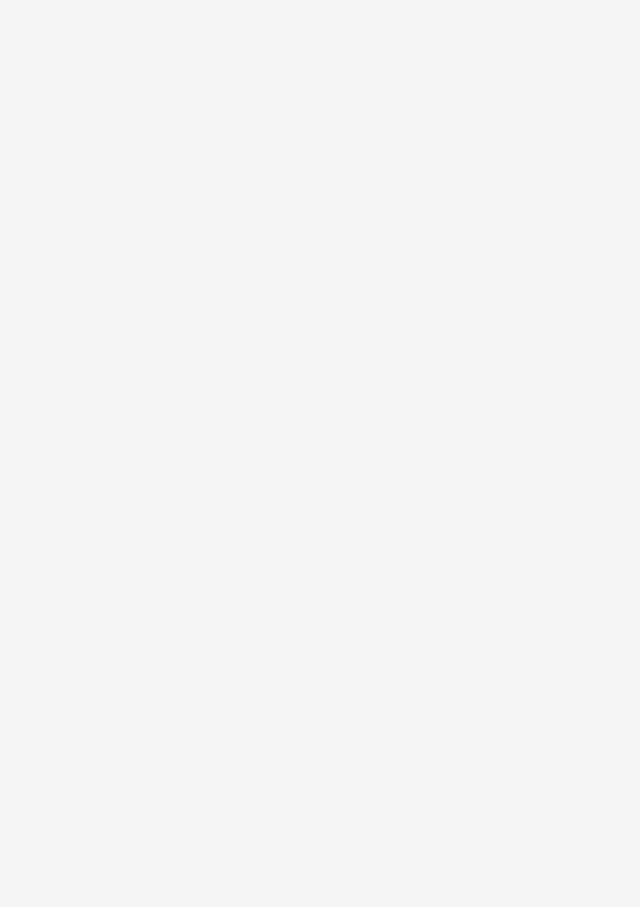
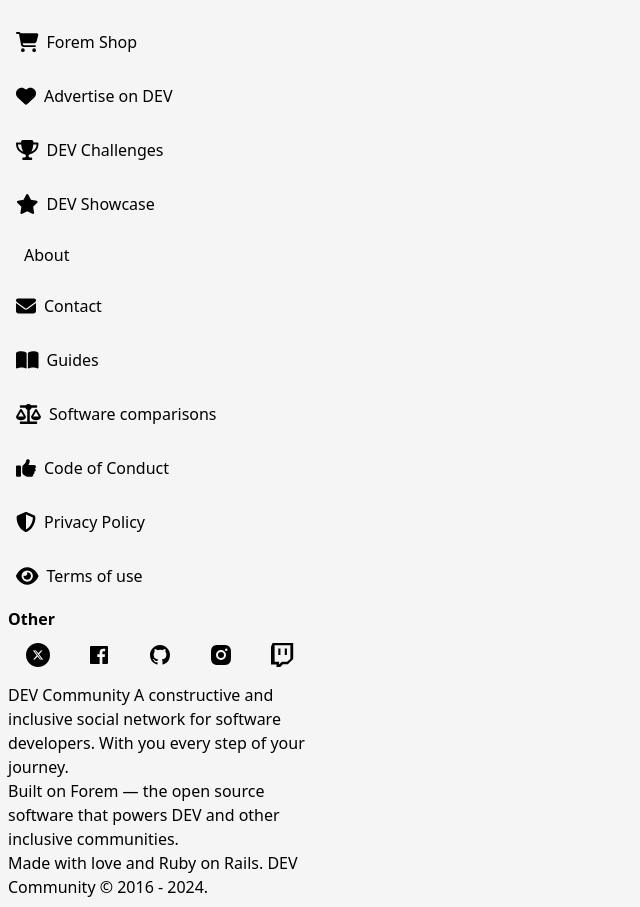
Before and after one commit to ErickVeraC/Dev-to-with-Nextjs, a Next.js app: page / in a window 1280 px wide. Shown: the part 629-1536 px from the top of the page, without its empty margins (0-640 px from the left). Before the commit the page ends 800 px from the top, so only its background shows below. Built offline with nearby package versions, Linux system fonts and the light colour scheme; no server answers.

Commit message:
Agregando links del navbar

```diff
--- /dev/null
+++ b/components/MainAside/NavItem.tsx
@@ -0,0 +1,22 @@
+import { FontAwesomeIcon } from "@fortawesome/react-fontawesome";
+
+interface NavItemProps {
+  href: string;
+  icon: any;
+  label: string;
+}
+
+const NavItem: React.FC<NavItemProps> = ({ href, icon, label }) => {
+  return (
+    <li className="mb-2">
+      <a href={href} className="flex items-center p-2">
+        <span className="mr-2" style={{ fontSize: "20px" }}>
+          <FontAwesomeIcon icon={icon} />
+        </span>
+        {label}
+      </a>
+    </li>
+  );
+};
+
+export default NavItem;
--- /dev/null
+++ b/components/MainAside/NavList.tsx
@@ -0,0 +1,63 @@
+import NavItem from "./NavItem";
+import {
+  faHome,
+  faBook,
+  faPodcast,
+  faVideo,
+  faTags,
+  faQuestionCircle,
+  faShoppingCart,
+  faHeart,
+  faTrophy,
+  faStar,
+  faEnvelope,
+  faBookOpen,
+  faBalanceScale,
+  faThumbsUp,
+  faShieldAlt,
+  faEye,
+} from "@fortawesome/free-solid-svg-icons";
+
+const navItems = [
+  { href: "#", icon: faHome, label: "Home" },
+  { href: "#", icon: faBook, label: "Reading List" },
+  { href: "#", icon: faPodcast, label: "Podcast" },
+  { href: "#", icon: faVideo, label: "Videos" },
+  { href: "#", icon: faTags, label: "Tags" },
+  { href: "#", icon: faQuestionCircle, label: "DEV Help" },
+  { href: "#", icon: faShoppingCart, label: "Forem Shop" },
+  { href: "#", icon: faHeart, label: "Advertise on DEV" },
+  { href: "#", icon: faTrophy, label: "DEV Challenges" },
+  { href: "#", icon: faStar, label: "DEV Showcase" },
+  {
+    href: "#",
+    icon: <img src="/dev-icon.png" alt="Icono de DEV" width="30px" />,
+    label: "About",
+  },
+  { href: "#", icon: faEnvelope, label: "Contact" },
+  { href: "#", icon: faBookOpen, label: "Guides" },
+  { href: "#", icon: faBalanceScale, label: "Software comparisons" },
+  { href: "#", icon: faThumbsUp, label: "Code of Conduct" },
+  { href: "#", icon: faShieldAlt, label: "Privacy Policy" },
+  { href: "#", icon: faEye, label: "Terms of use" },
+];
+
+const NavList: React.FC = () => {
+  return (
+    <section name="list-bar">
+      <ul className="flex flex-col mb-3">
+        {navItems.map((item, index) => (
+          <NavItem
+            key={index}
+            href={item.href}
+            icon={item.icon}
+            label={item.label}
+          />
+        ))}
+        <p className="text-uppercase font-bold">Other</p>
+      </ul>
+    </section>
+  );
+};
+
+export default NavList;
--- /dev/null
+++ b/components/MainAside/SocialLink.tsx
@@ -0,0 +1,29 @@
+interface SocialLinkProps {
+  href: string;
+  title: string;
+  svgPath: React.ReactNode;
+}
+
+export function SocialLink({ href, title, svgPath }: SocialLinkProps) {
+  return (
+    <a
+      href={href}
+      target="_blank"
+      className="c-link c-link--icon-alone c-link--block"
+      rel="noopener noreferrer"
+    >
+      <svg
+        xmlns="http://www.w3.org/2000/svg"
+        width="24"
+        height="24"
+        viewBox="0 0 24 24"
+        role="img"
+        aria-labelledby={`${title}-icon`}
+        className="crayons-icon c-link__icon"
+      >
+        <title id={`${title}-icon`}>{title}</title>
+        {svgPath}
+      </svg>
+    </a>
+  );
+}
--- /dev/null
+++ b/components/MainAside/SocialLinks.tsx
@@ -0,0 +1,18 @@
+import React from "react";
+import { socialLinks } from "./socialLinksData";
+import { SocialLink } from "./SocialLink";
+
+export function SocialLinks() {
+  return (
+    <section className="flex justify-around mb-4">
+      {socialLinks.map((link, index) => (
+        <SocialLink
+          key={index}
+          href={link.href}
+          title={link.title}
+          svgPath={link.svgPath}
+        />
+      ))}
+    </section>
+  );
+}
--- /dev/null
+++ b/components/MainAside/index.tsx
@@ -0,0 +1,39 @@
+import NavList from "./NavList";
+import { SocialLinks } from "./SocialLinks";
+
+export default function MainAside() {
+  return (
+    <aside>
+      <article className="bg-white shadow-md rounded-lg mb-3">
+        <div className="p-4">
+          <h5 className="text-lg font-semibold">
+            DEV Community is a community of 1,513,398 amazing developers
+          </h5>
+          <p className="text-base">
+            We're a place where coders share, stay up-to-date and grow their
+            careers.
+          </p>
+          <a
+            href="login.html"
+            className="border border-blue-500 text-blue-500 flex justify-center py-2 px-4 rounded"
+          >
+            Create an account
+          </a>
+        </div>
+      </article>
+      <NavList />
+      <SocialLinks />
+      <div>
+        <p>
+          DEV Community A constructive and inclusive social network for software
+          developers. With you every step of your journey.
+        </p>
+        <p>
+          Built on Forem — the open source software that powers DEV and other
+          inclusive communities.
+        </p>
+        <p>Made with love and Ruby on Rails. DEV Community © 2016 - 2024.</p>
+      </div>
+    </aside>
+  );
+}
--- /dev/null
+++ b/components/MainAside/socialLinksData.tsx
@@ -0,0 +1,43 @@
+export const socialLinks = [
+  {
+    href: "https://twitter.com/thepracticaldev",
+    title: "Twitter",
+    svgPath: (
+      <>
+        <path d="M12 0C18.628906 0 24 5.371094 24 12C24 18.628906 18.628906 24 12 24C5.371094 24 0 18.628906 0 12C0 5.371094 5.371094 0 12 0Z M12 0"></path>
+        <path
+          style={{ fill: "#fff" }}
+          d="M14.9375 7.386719L16.5 7.386719L13.082031 11.292969L17.105469 16.613281L13.953125 16.613281L11.488281 13.386719L8.664062 16.613281L7.097656 16.613281L10.753906 12.433594L6.894531 7.386719L10.125 7.386719L12.355469 10.335938ZM14.386719 15.675781L15.253906 15.675781L9.652344 8.273438L8.722656 8.273438Z M14.386719 15.675781"
+        ></path>
+      </>
+    ),
+  },
+  {
+    href: "https://facebook.com/thepracticaldev",
+    title: "Facebook",
+    svgPath: (
+      <path d="M15.402 21v-6.966h2.333l.349-2.708h-2.682V9.598c0-.784.218-1.319 1.342-1.319h1.434V5.857a19.188 19.188 0 00-2.09-.107c-2.067 0-3.482 1.262-3.482 3.58v1.996h-2.338v2.708h2.338V21H4a1 1 0 01-1-1V4a1 1 0 011-1h16a1 1 0 011 1v16a1 1 0 01-1 1h-4.598z"></path>
+    ),
+  },
+  {
+    href: "https://github.com/forem",
+    title: "Github",
+    svgPath: (
+      <path d="M12 2C6.475 2 2 6.475 2 12a9.994 9.994 0 006.838 9.488c.5.087.687-.213.687-.476 0-.237-.013-1.024-.013-1.862-2.512.463-3.162-.612-3.362-1.175-.113-.288-.6-1.175-1.025-1.413-.35-.187-.85-.65-.013-.662.788-.013 1.35.725 1.538 1.025.9 1.512 2.338 1.087 2.912.825.088-.65.35-1.087.638-1.337-2.225-.25-4.55-1.113-4.55-4.938 0-1.088.387-1.987 1.025-2.688-.1-.25-.45-1.275.1-2.65 0 0 .837-.262 2.75 1.026a9.28 9.28 0 012.5-.338c.85 0 1.7.112 2.5.337 1.912-1.3 2.75-1.024 2.75-1.024.55 1.375.2 2.4.1 2.65.637.7 1.025 1.587 1.025 2.687 0 3.838-2.337 4.688-4.562 4.938.362.312.675.912.675 1.85 0 1.337-.013 2.412-.013 2.75 0 .262.188.574.688.474A10.016 10.016 0 0022 12c0-5.525-4.475-10-10-10z"></path>
+    ),
+  },
+  {
+    href: "https://instagram.com/thepracticaldev",
+    title: "Instagram",
+    svgPath: (
+      <path d="M12 2c2.717 0 3.056.01 4.122.06 1.065.05 1.79.217 2.428.465.66.254 1.216.598 1.772 1.153.509.5.902 1.105 1.153 1.772.247.637.415 1.363.465 2.428.047 1.066.06 1.405.06 4.122 0 2.717-.01 3.056-.06 4.122-.05 1.065-.218 1.79-.465 2.428a4.883 4.883 0 01-1.153 1.772c-.5.508-1.105.902-1.772 1.153-.637.247-1.363.415-2.428.465-1.066.047-1.405.06-4.122.06-2.717 0-3.056-.01-4.122-.06-1.065-.05-1.79-.218-2.428-.465a4.89 4.89 0 01-1.772-1.153 4.904 4.904 0 01-1.153-1.772c-.248-.637-.415-1.363-.465-2.428C2.013 15.056 2 14.717 2 12c0-2.717.01-3.056.06-4.122.05-1.066.217-1.79.465-2.428a4.88 4.88 0 011.153-1.772A4.897 4.897 0 015.45 2.525c.638-.248 1.362-.415 2.428-.465C8.944 2.013 9.283 2 12 2zm0 5a5 5 0 100 10 5 5 0 000-10zm6.5-.25a1.25 1.25 0 10-2.5 0 1.25 1.25 0 002.5 0zM12 9a3 3 0 110 6 3 3 0 010-6z"></path>
+    ),
+  },
+  {
+    href: "https://twitch.com/thepracticaldev",
+    title: "Twitch",
+    svgPath: (
+      <path d="M2.54 0L1 3.8v17.8h5.5V24h3.7l2.7-2.7h4.9l5.4-5.4V0H2.54zm2.06 2.16h15.8v13.5l-3.2 3.2h-5.4l-2.7 2.7v-2.7H4.6V2.16zm3.68 3.24v6.48h2.16V5.4H8.28zm6.48 0v6.48h2.16V5.4H14.76z"></path>
+    ),
+  },
+];
--- a/layouts/MainLayout.tsx
+++ b/layouts/MainLayout.tsx
@@ -2,7 +2,7 @@
 
 export default function MainLayout({ children }) {
   return (
-    <main>
+    <main className="p-2">
       <NavBar />
       {children}
     </main>
--- a/package.json
+++ b/package.json
@@ -9,6 +9,9 @@
     "lint": "next lint"
   },
   "dependencies": {
+    "@fortawesome/fontawesome-svg-core": "^6.6.0",
+    "@fortawesome/free-solid-svg-icons": "^6.6.0",
+    "@fortawesome/react-fontawesome": "^0.2.2",
     "@hookform/resolvers": "^3.9.0",
     "clsx": "^2.1.1",
     "next": "14.2.8",
--- a/pages/_app.tsx
+++ b/pages/_app.tsx
@@ -1,6 +1,6 @@
 import "@/styles/globals.css";
 import "@/styles/quill.css";
-import { Fanwood_Text } from "next/font/google";
+import "@/utils/fontawesome";
 
 import type { AppProps } from "next/app";
 
--- a/pages/index.tsx
+++ b/pages/index.tsx
@@ -1,10 +1,19 @@
 import PrintAllPosts from "@/components/PrintAllPosts";
 import MainLayout from "@/layouts/MainLayout";
+import MainAside from "@/components/MainAside";
 
 export default function Home() {
   return (
     <MainLayout>
-      <PrintAllPosts />
+      <main className="grid grid-cols-12 gap-4">
+        <aside className="col-span-3">
+          <MainAside />
+        </aside>
+        <section className="col-span-6">
+          <PrintAllPosts />
+        </section>
+        <div className="col-span-3"></div>
+      </main>
     </MainLayout>
   );
 }
--- /dev/null
+++ b/utils/fontawesome.ts
@@ -0,0 +1,38 @@
+import { library } from "@fortawesome/fontawesome-svg-core";
+import {
+  faHome,
+  faBook,
+  faPodcast,
+  faVideo,
+  faTags,
+  faQuestionCircle,
+  faShoppingCart,
+  faHeart,
+  faTrophy,
+  faStar,
+  faEnvelope,
+  faBookOpen,
+  faBalanceScale,
+  faThumbsUp,
+  faShieldAlt,
+  faEye,
+} from "@fortawesome/free-solid-svg-icons";
+
+library.add(
+  faHome,
+  faBook,
+  faPodcast,
+  faVideo,
+  faTags,
+  faQuestionCircle,
+  faShoppingCart,
+  faHeart,
+  faTrophy,
+  faStar,
+  faEnvelope,
+  faBookOpen,
+  faBalanceScale,
+  faThumbsUp,
+  faShieldAlt,
+  faEye
+);
```
Also changed, not shown: hooks/index.ts (added), 1 other file (tests, documents, lock files or other folders).
